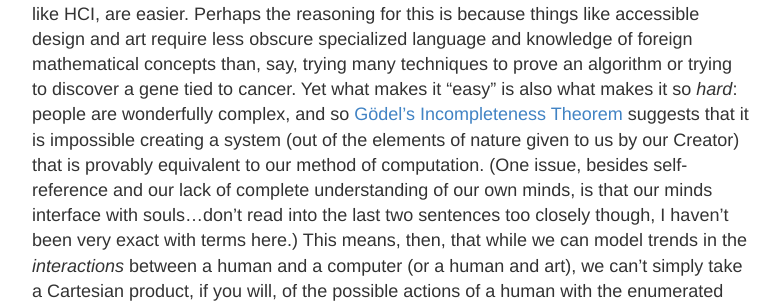
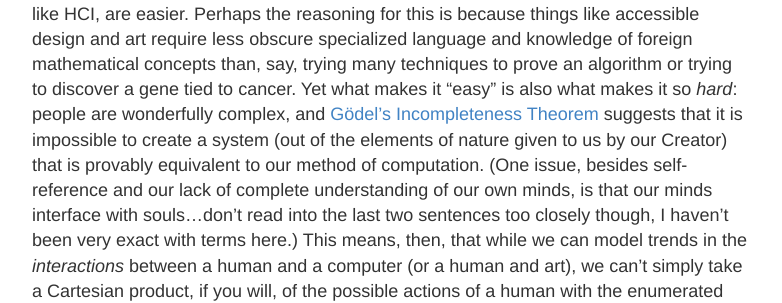
Before and after one commit to christineiym/dreu-2023, a Jekyll site: the page built from _posts/2023-06-16-week2.md, in a window 1280 px wide and 900 px high, scrolled down 2387 px. Shown: the part 181-484 px from the top of the window, without its empty margins (248-1030 px from the left). Built offline with Jekyll 4.4.1, drawn with Linux system fonts in a browser that asks for light colours.

Commit message:
fixing typos

```diff
--- a/_posts/2023-06-16-week2.md
+++ b/_posts/2023-06-16-week2.md
@@ -35,7 +35,7 @@ After spending a couple days planning my path for the next few weeks, researchin
 
 Sometimes I feel like I'm not a real computer scientist because so much of what I do (not just HCI, but public health and more) goes outside of what is traditionally thought of as computer science. But that is not fair to the (other) HCI and people out there who I think are computer scientists. (It might also be noted that accessibility work is not necessarily a subset of HCI work, though HCI is integral to accessibility. Hence I objectively don't consider myself to be a pure-HCI researcher.)
 
-The general attitude of people seems to be that things that begin to touch social sciences, like HCI, are easier. Perhaps the reasoning for this is because things like accessible design and art require less obscure specialized language and knowledge of foreign mathematical concepts than, say, trying many techniques to prove an algorithm or trying to discover a gene tied to cancer. Yet what makes it "easy" is also what makes it so *hard*: people are wonderfully complex, and so [Gödel's Incompleteness Theorem](https://plato.stanford.edu/entries/goedel-incompleteness/) suggests that it is impossible creating a system (out of the elements of nature given to us by our Creator) that is provably equivalent to our method of computation. (One issue, besides self-reference and our lack of complete understanding of our own minds, is that our minds interface with souls...don't read into the last two sentences too closely though, I haven't been very exact with terms here.) This means, then, that while we can model trends in the *interactions* between a human and a computer (or a human and art), we can't simply take a Cartesian product, if you will, of the possible actions of a human with the enumerated actions we create on a screen.
+The general attitude of people seems to be that things that begin to touch social sciences, like HCI, are easier. Perhaps the reasoning for this is because things like accessible design and art require less obscure specialized language and knowledge of foreign mathematical concepts than, say, trying many techniques to prove an algorithm or trying to discover a gene tied to cancer. Yet what makes it "easy" is also what makes it so *hard*: people are wonderfully complex, and [Gödel's Incompleteness Theorem](https://plato.stanford.edu/entries/goedel-incompleteness/) suggests that it is impossible to create a system (out of the elements of nature given to us by our Creator) that is provably equivalent to our method of computation. (One issue, besides self-reference and our lack of complete understanding of our own minds, is that our minds interface with souls...don't read into the last two sentences too closely though, I haven't been very exact with terms here.) This means, then, that while we can model trends in the *interactions* between a human and a computer (or a human and art), we can't simply take a Cartesian product, if you will, of the possible actions of a human with the enumerated actions we create on a screen.
 
 And so one thing that has sometimes pushed me away from HCI, even as I dove deeper and deeper and grew a passion for it and for accessibility in the past few years, was because it felt unscientific. I knew I should ignore people's stereotypes, but I wondered if I, the young person I was who had just discovered a passion for computer science her freshman year of college and wasn't particularly smart, was really doing "actual" computer *science* and not "just" applications. My advisor and the HCI professor in the department and everyone else were real computer scientists doing "hard" computer science, as far as I was concerned, but not me. Additionally, despite being used to finding direction in uncertainty through a variety of research projects and advocacy efforts, I admit I was also unsettled by the extra uncertainty of the field: I could implement accessibility features and attempt to make it visually pleasing, but what is a "*correct*" interface, when there are so many possibilities for access? Such a line, I think, is a much wider gray zone than the gray zones inherent in characterizing a "correct proof" (a *sufficiently complete* and *consistent* proof might be better terms) or a treatment for cancer (are some symptoms alleviated in a statistically significant amount of test subjects? This is without discussing the philosophy behind statistical significance, of course...). Thus what makes HCI and the social sciences "easy" is the very thing that makes it difficult.
 
```
